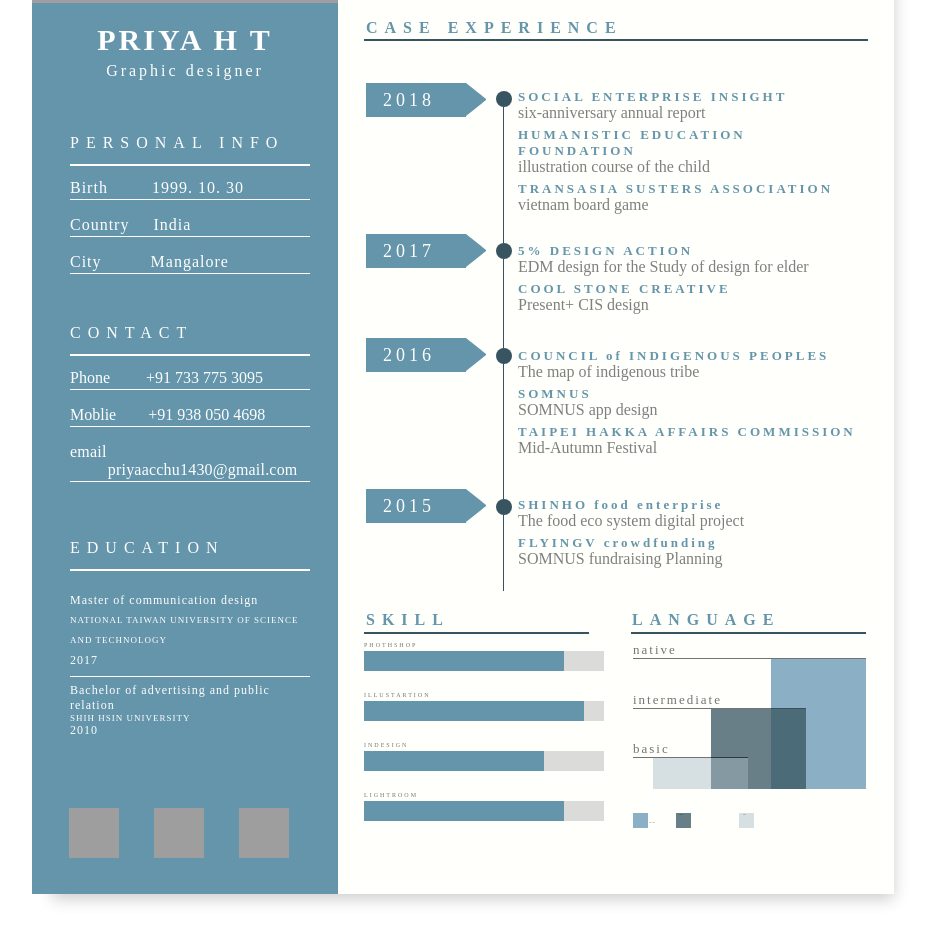
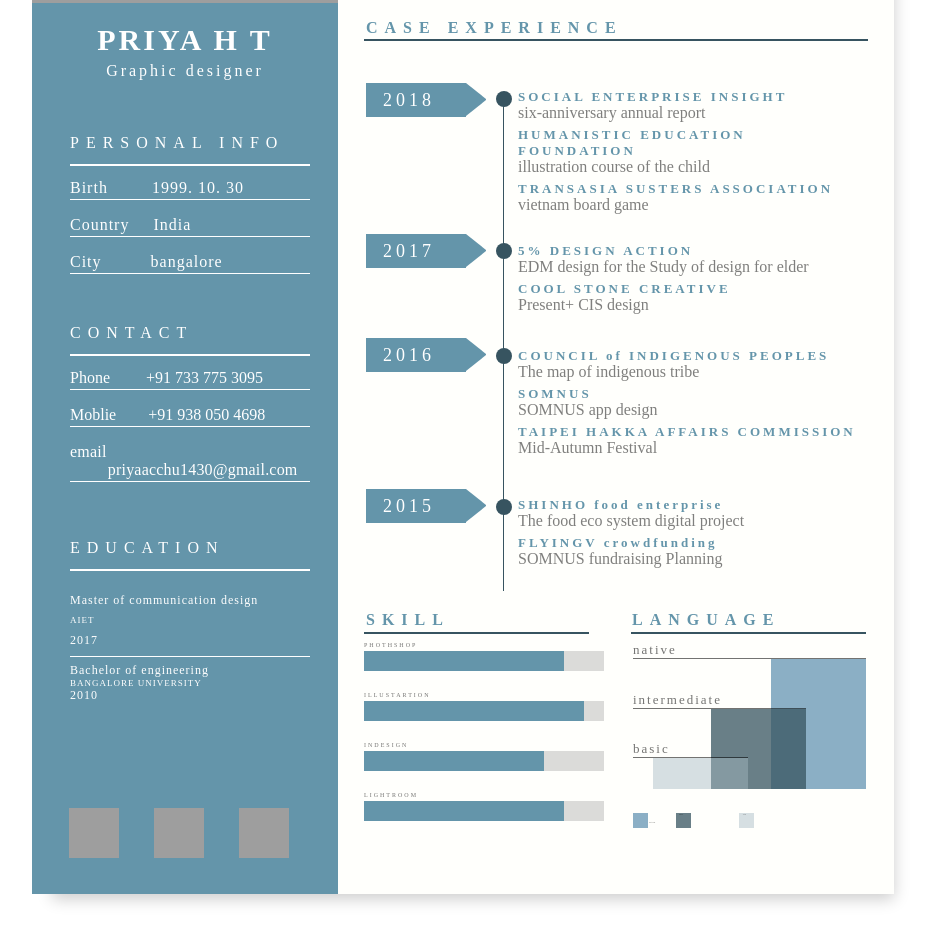
Before and after one commit to priya3028/priya3028.Github.io, a plain HTML site: page index.html in a window 1280 px wide. Shown: the part 384-1326 px from the top of the page, without its empty margins (27-957 px from the left). Drawn offline with Linux system fonts and the light colour scheme; grey boxes are pictures that could not be loaded.

Commit message:
Update index.html

```diff
--- a/index.html
+++ b/index.html
@@ -431,7 +431,7 @@ top:-2px}
      <div class="peritem">
        <p>Birth &nbsp&nbsp &nbsp&ensp; &nbsp1999. 10. 30</p>
      <p>Country&nbsp&nbsp&nbsp&ensp;India   </p>
-     <p>City &nbsp &nbsp &nbsp &ensp; Mangalore</p></div>
+     <p>City &nbsp &nbsp &nbsp &ensp; bangalore</p></div>
       <h4 class=contact>
     CONTACT
      </h4>
@@ -444,12 +444,12 @@ top:-2px}
     <div class="institute">
       <P>Master of communication design<br>
       <span style="font-weight:20; font-size:9px; letter-spacing:1px">
-NATIONAL TAIWAN UNIVERSITY OF SCIENCE AND TECHNOLOGY </span></br>2017
+AIET </span></br>2017
 <hr color=#fff size=0.5px>
-Bachelor of advertising and public relation
+Bachelor of engineering
 <br>
   <span style="font-weight:20; font-size:9px; letter-spacing:1px">
-SHIH HSIN UNIVERSITY </span><br>2010
+BANGALORE UNIVERSITY </span><br>2010
 </P>
   </div>
  <div class="icons">
```
